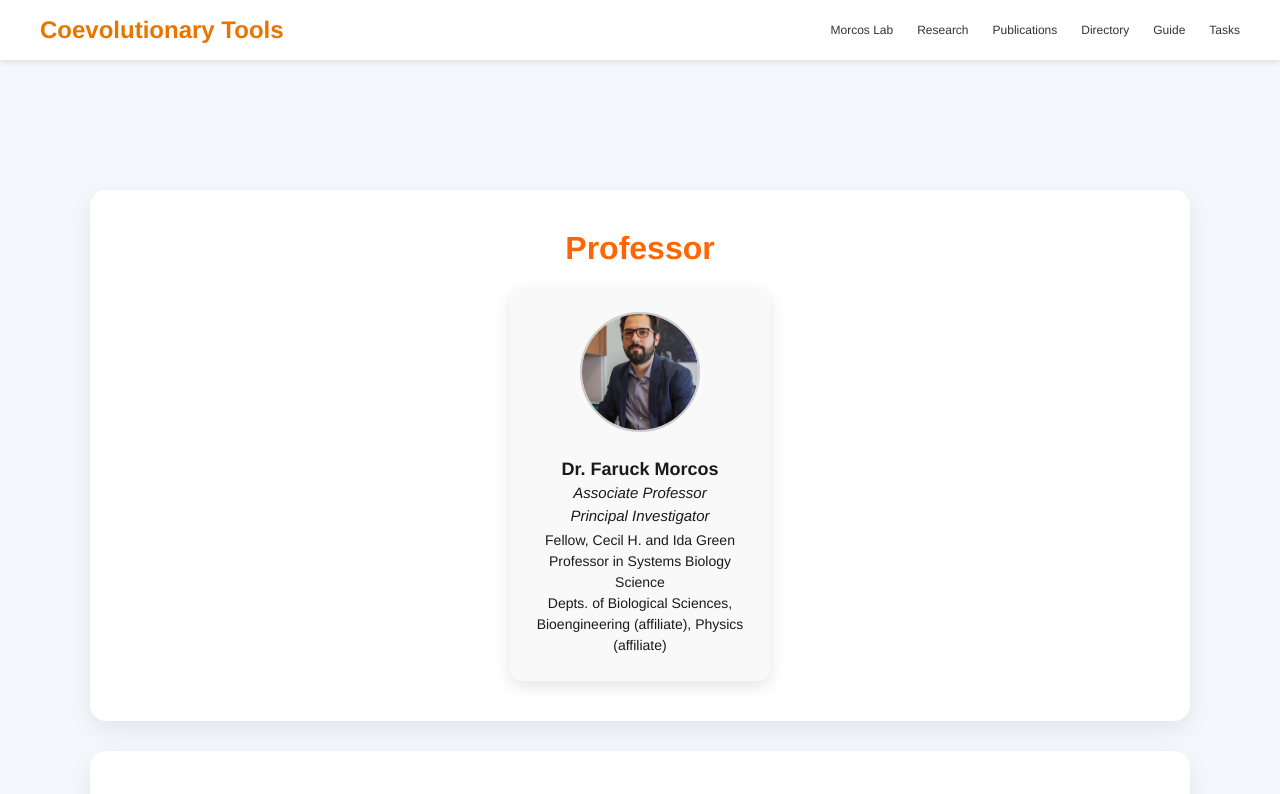
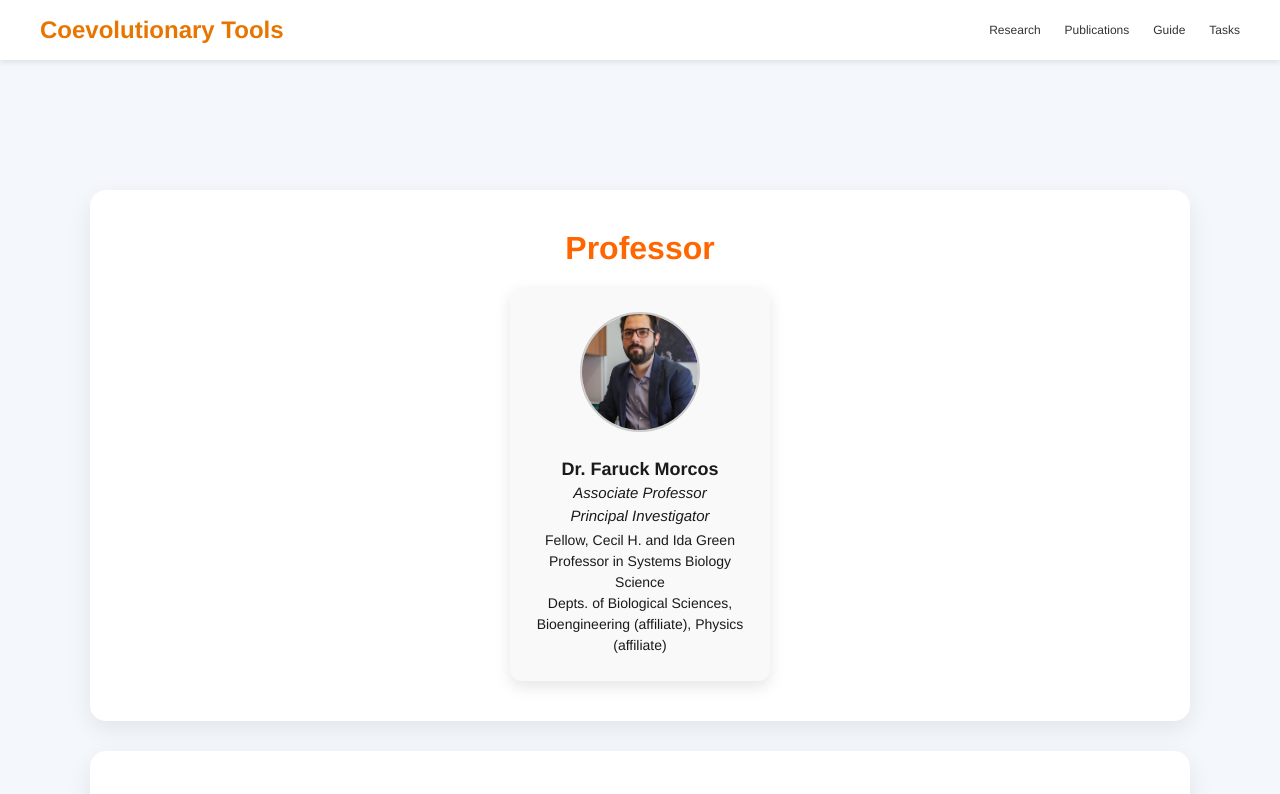
Before and after one commit to utdal/dcaServerFrontend, a React (Create React App) app: page /lab-team in a window 1280 px wide. Shown: the top 794 px of the page. Built offline with nearby package versions, Linux system fonts and the light colour scheme.

Commit message:
Update to frontend tiles and toolbar
Morcos Lab and Directory links hidden, and tile descriptions and links restated.

```diff
--- a/src/App.js
+++ b/src/App.js
@@ -78,13 +78,13 @@ function App() {
                   />
                   <Tile
                     toolName="ProSSpeC"
-                    description={<>ProSSpeC: Protease (NIa) Substrate Specificity Calculator<br/><br/><i>Comming Soon!</i></>}
-                    link="#"
+                    description={<>ProSSpeC: Protease (NIa) Substrate Specificity Calculator<br/><br/>Calculates Hamiltonian Specificity function for Nuclear incision a proteases and potential protein substrates</>}
+                    link="https://coevolutionary.org/prosspec"
                     imageSrc={prosspecLogo}
                   />
                   <Tile
                     toolName="Sequence Evolution with Epistatic Contributions"
-                    description={<>SEEC<br/><br/><i>Comming Soon!</i></>}
+                    description={<>SEEC<br/><br/>Simulates protein evolution using inferred epistasis from natural protein families.</>}
                     link="/seec"
                     imageSrc={seecLogo}
                   />
--- a/src/components/UnifiedTopBar.js
+++ b/src/components/UnifiedTopBar.js
@@ -10,10 +10,10 @@ const UnifiedTopBar = () => {
         <Link to="/" className="site-title">Coevolutionary Tools</Link>
       </div>
       <nav className="nav-links-utb">
-        <a href="https://morcoslaboratory.org/">Morcos Lab</a>
+        {/* <a href="https://morcoslaboratory.org/">Morcos Lab</a> */}
         <a href="https://morcoslaboratory.org/?page_id=38">Research</a>
         <Link to="/publications">Publications</Link>
-        <Link to="/lab-team">Directory</Link>
+        {/* <Link to="/lab-team">Directory</Link> */}
         <Link to="/guide-for-biologists">Guide</Link>
         <Link to="/tasks">Tasks</Link>
       </nav>
```
